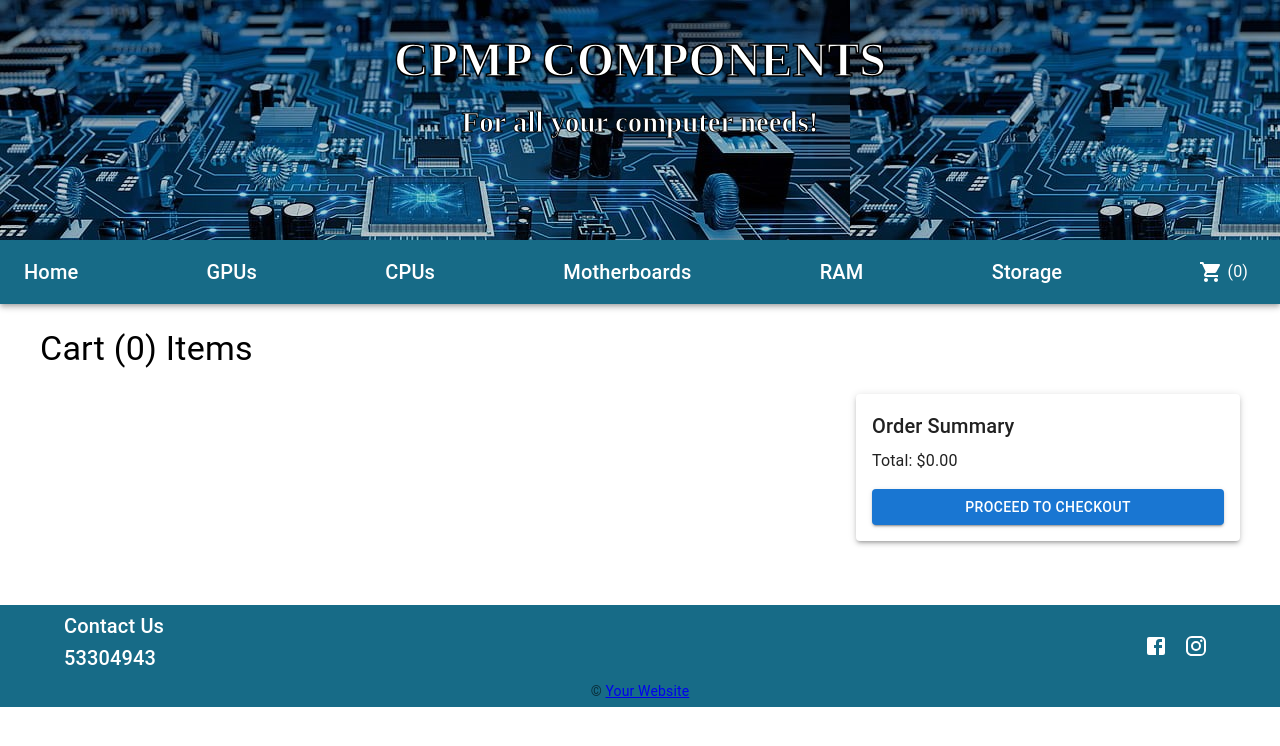
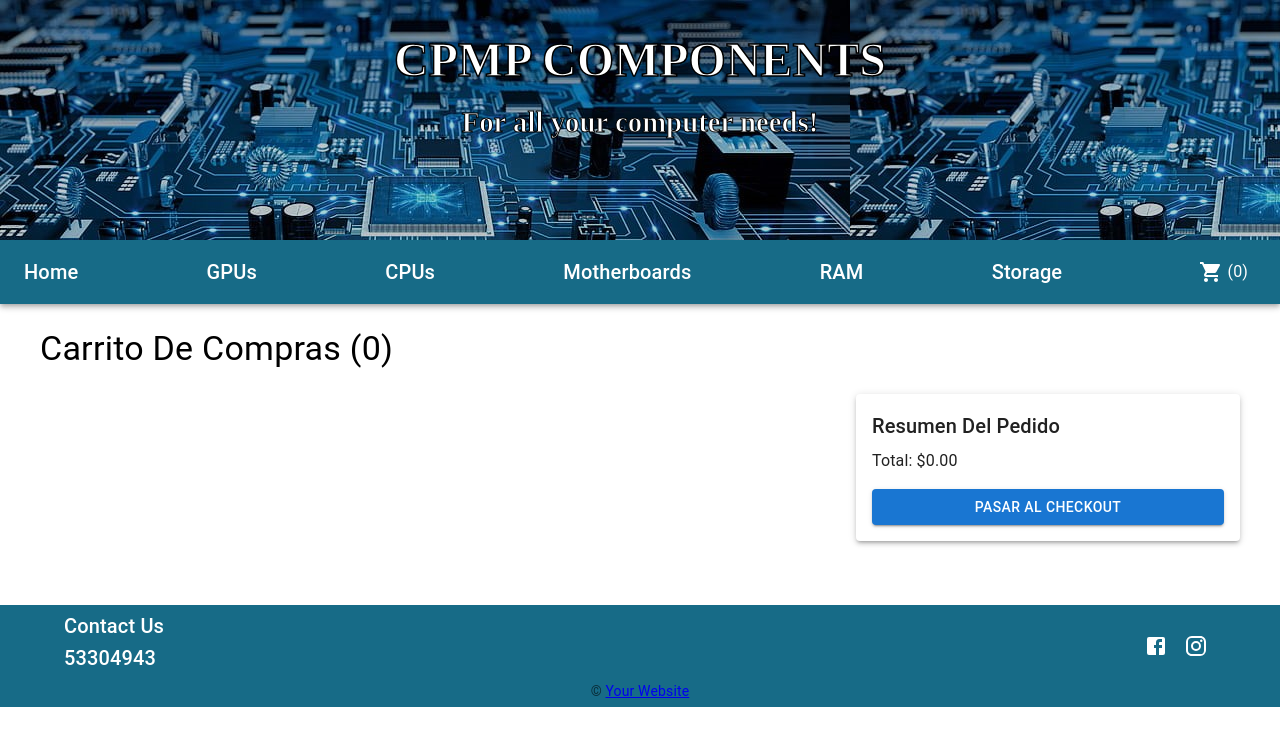
Before and after one commit to PabloP150/proyectocc6, a React (Create React App) app: page /cart in a window 1280 px wide. Shown: the top 746 px of the page. Built offline with nearby package versions, Linux system fonts and the light colour scheme.

Commit message:
tienda lista

```diff
--- a/src/pages/Cart.jsx
+++ b/src/pages/Cart.jsx
@@ -6,9 +6,20 @@ import { useCart } from '../CartContext';
 export default function Cart() {
   const { cart, removeFromCart, counter } = useCart();
 
-  const CartList = ({ cart }) => (
+  // Función para agrupar productos iguales
+  const groupedCart = cart.reduce((acc, item) => {
+    const existingItem = acc.find(i => i.pid === item.pid);
+    if (existingItem) {
+      existingItem.quantity += 1;
+    } else {
+      acc.push({ ...item, quantity: 1 });
+    }
+    return acc;
+  }, []);
+
+  const CartList = ({ groupedCart }) => (
     <Box sx={{ width: '100%', maxWidth: 600, mr: 2 }}>
-      {cart.map((item, index) => (
+      {groupedCart.map((item, index) => (
         <Paper key={index} elevation={3} sx={{ mb: 2, p: 2 }}>
           <Grid container spacing={2} alignItems="center">
             <Grid item xs={3}>
@@ -17,12 +28,12 @@ export default function Cart() {
             <Grid item xs={7}>
               <Typography variant="subtitle1">{item.nombre}</Typography>
               <Typography variant="body2" color="text.secondary">
-                ${item.precio}
+                ${item.precio} x {item.quantity}
               </Typography>
             </Grid>
             <Grid item xs={2}>
               <Button onClick={() => removeFromCart(index)}>
-                <Typography variant="body2" color="error">Remove</Typography>
+                <Typography variant="body2" color="error">Eliminar</Typography>
               </Button>
             </Grid>
           </Grid>
@@ -37,19 +48,19 @@ export default function Cart() {
       <Navbar />
       <Box sx={{ display: 'flex', justifyContent: 'center', p: 3 }}>
         <Box sx={{ display: 'flex', flexDirection: 'column', maxWidth: '1200px', width: '100%' }}>
-          <Typography variant="h4" sx={{ mb: 3 }}>Cart ({counter}) Items</Typography>
+          <Typography variant="h4" sx={{ mb: 3 }}>Carrito De Compras ({counter}) </Typography>
           <Grid container spacing={3}>
             <Grid item xs={12} md={8}>
-              <CartList cart={cart} />
+              <CartList groupedCart={groupedCart} />
             </Grid>
             <Grid item xs={12} md={4}>
               <Paper elevation={3} sx={{ p: 2 }}>
-                <Typography variant="h6" gutterBottom>Order Summary</Typography>
+                <Typography variant="h6" gutterBottom>Resumen Del Pedido</Typography>
                 <Typography>
-                  Total: ${cart.reduce((sum, item) => sum + parseFloat(item.precio), 0).toFixed(2)}
+                  Total: ${groupedCart.reduce((sum, item) => sum + parseFloat(item.precio) * item.quantity, 0).toFixed(2)}
                 </Typography>
                 <Button variant="contained" color="primary" fullWidth sx={{ mt: 2 }}>
-                  Proceed to Checkout
+                  Pasar Al Checkout
                 </Button>
               </Paper>
             </Grid>
```
